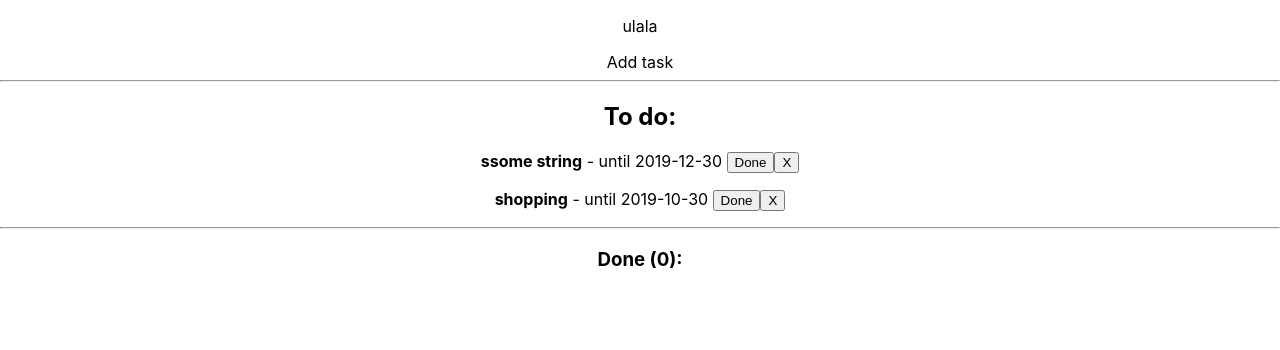
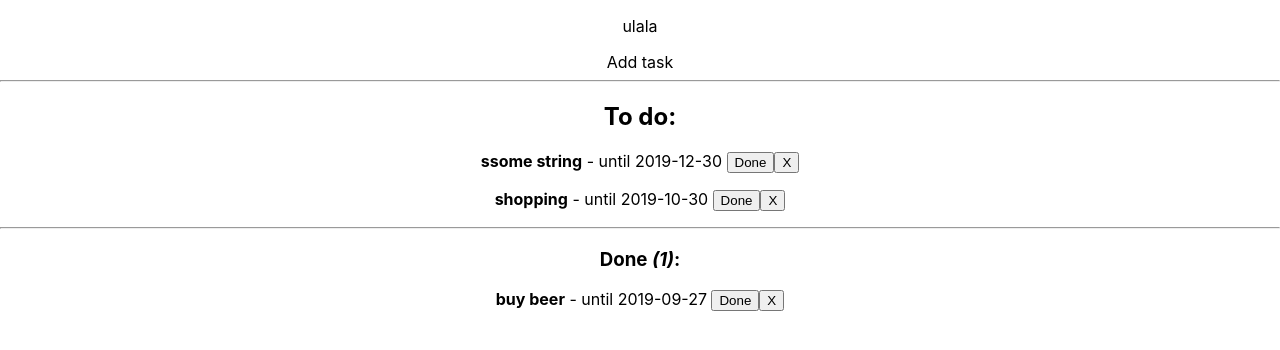
Before and after one commit to simonsGoneCoding/To-Do-App-in-REACT-, a React (Create React App) app: page / in a window 1280 px wide. Shown: the top 350 px of the page. Built offline with nearby package versions, Linux system fonts and the light colour scheme.

Commit message:
display tasks in both compleated and to do sections

```diff
--- a/src/components/App.js
+++ b/src/components/App.js
@@ -20,6 +20,14 @@ class App extends Component {
         date: "2019-10-30",
         important: true,
         active: true,
+        finishDate: null
+      },
+      {
+        id: 2,
+        text: "buy beer",
+        date: "2019-09-27",
+        important: true,
+        active: false,
         finishDate: null
       }
     ]
--- a/src/components/TaskList.js
+++ b/src/components/TaskList.js
@@ -2,7 +2,10 @@ import React from "react";
 import Task from "./Task";
 
 const TaskList = props => {
-  const tasks = props.tasks.map(task => (
+  const active = props.tasks.filter(task => task.active); //all active tasks
+  const done = props.tasks.filter(task => !task.active); //all inactive
+
+  const activeTasks = active.map(task => (
     <Task
       key={task.id}
       task={task}
@@ -11,16 +14,32 @@ const TaskList = props => {
     />
   ));
 
-  console.log(tasks);
+  const doneTasks = done.map(task => (
+    <Task
+      key={task.id}
+      task={task}
+      delete={props.delete}
+      change={props.change}
+    />
+  ));
+
   return (
     <>
       <div className="active">
         <h2>To do:</h2>
-        {tasks}
+        {activeTasks.length > 0 ? activeTasks : <p>nothing at all</p>}
       </div>
       <hr />
       <div className="done">
-        <h3>Done (0):</h3>
+        <h3>
+          Done <em>({done.length})</em>:
+        </h3>
+        {done.length > 5 && (
+          <span style={{ fontsize: "10px", fontWeight: "bold" }}>
+            last 5 compledated tasks:
+          </span>
+        )}
+        {doneTasks.slice(0, 5)}
       </div>
     </>
   );
```
